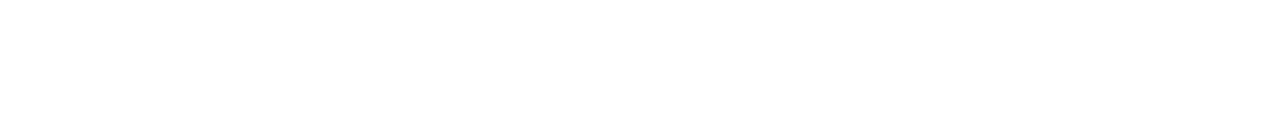
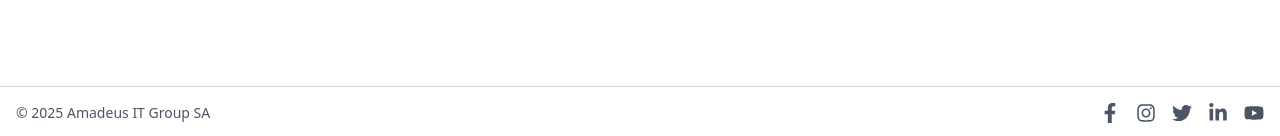
Before and after one commit to Honne15/Extra_hours, a React (Vite) app: page /extrahours in a window 1280 px wide. Shown: the part 661-797 px from the top of the page. Built offline with nearby package versions, Linux system fonts and the light colour scheme.

Commit message:
Arreglo del footer en la pagina horas extras

```diff
--- a/src/pages/Dashboard.jsx
+++ b/src/pages/Dashboard.jsx
@@ -1,3 +1,4 @@
+import Footer from "../components/Footer";
 import { useState } from "react";
 import { Bars3Icon, XMarkIcon } from "@heroicons/react/24/outline";
 import { NavLink } from "react-router-dom";
@@ -179,7 +180,9 @@
           </div>
         </main>
       </div>
-      <br></br>
+      <div>
+        <Footer></Footer>
+      </div>
     </>
   );
 };
--- a/src/pages/ExtraHour.jsx
+++ b/src/pages/ExtraHour.jsx
@@ -1,5 +1,6 @@
 import Header from "../components/Header";
 import Table from "../components/Table"
+import Footer from "../components/Footer"
 
 const ExtraHour = () => {
     return (
@@ -15,6 +16,9 @@
             <div className="mx-auto max-w-7xl px-4 py-6 sm:px-6 lg:px-8">
                 <Table></Table>
             </div>
+            <div class="fixed bottom-0 w-full">
+              <Footer></Footer>
+            </div>
           </main>
         </div>
       </>
```
